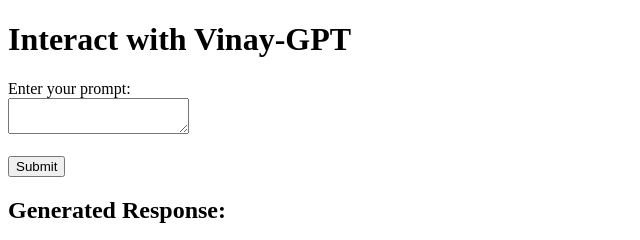
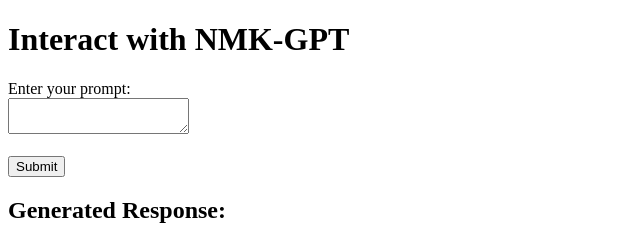
Before and after one commit to INDUDHAR15/ai-playground, a plain HTML site: page index.html in a window 1280 px wide. Shown: the full height of the page, 0-640 px from the left. Drawn offline with nearby package versions, Linux system fonts and the light colour scheme.

Commit message:
adding html file

```diff
--- a/index.html
+++ b/index.html
@@ -113,7 +113,7 @@
     </style> -->
 </head>
 <body>
-    <h1>Interact with Vinay-GPT</h1>
+    <h1>Interact with NMK-GPT</h1>
     <label for="prompt">Enter your prompt:</label><br>
     <textarea type="text" id="prompt" name="prompt"></textarea><br><br>
     <button onclick="sendRequest();">Submit</button>
```
